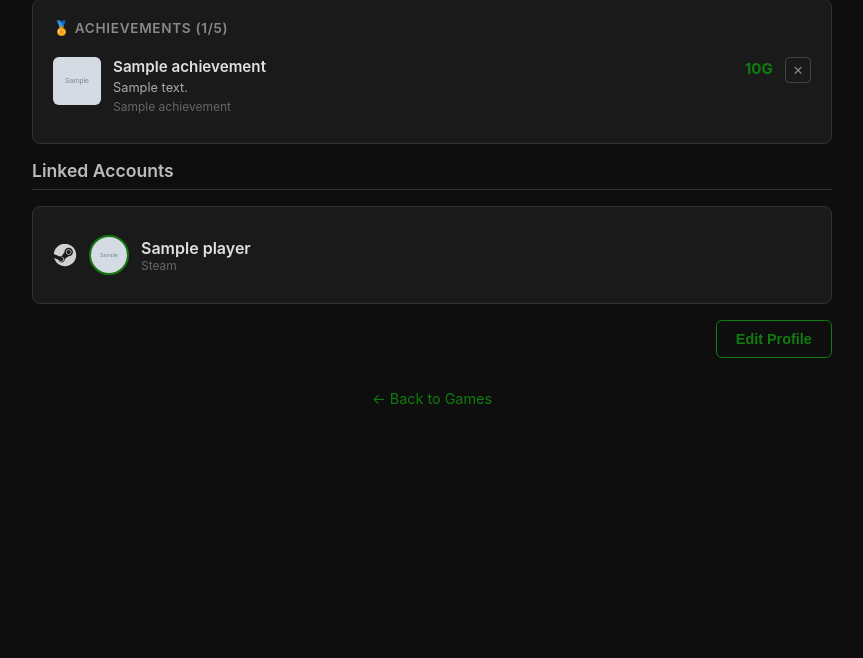
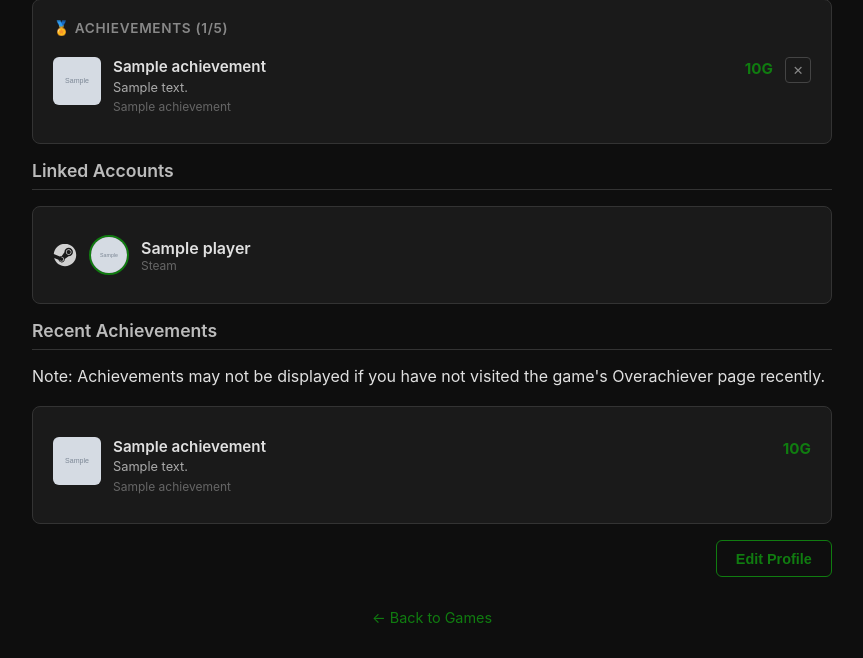
Before and after one commit to bmoneill/overachiever, a Flask app: page /profile/sample in a window 1280 px wide. Shown: the part 681-1339 px from the top of the page, without its empty margins (208-1071 px from the left). Before the commit the page ends 1085 px from the top, so only its background shows below. Run offline with Flask 3, Linux system fonts and the light colour scheme; a user stored in the database is signed in; tables that the repository leaves empty hold one stand-in row (values such as "Sample post"); grey boxes marked "Sample" are stand-in pictures; a database or web service that is not in the repository returns one stand-in record (values such as "Sample title"); data that the repository does not hold is empty.

Commit message:
Add Recent Achievements section to Profile

```diff
--- a/src/profile.py
+++ b/src/profile.py
@@ -6,6 +6,8 @@ from .auth import get_user_by_username
 from .models import db
 from .models.showcase_game import ShowcaseGame
 from .models.showcase_achievement import ShowcaseAchievement
+from .models.achievement import Achievement
+from .models.user_achievement import UserAchievement
 from .api.platform import PLATFORM_XBOX, PLATFORM_STEAM
 from .api.xbox import XboxProfileAPI
 from .api.steam import SteamProfileAPI
@@ -52,6 +54,15 @@ def profile(username):
         .all()
     )
 
+    recent_achievements = (
+        UserAchievement.query
+        .join(Achievement, UserAchievement.achievement_id == Achievement.id)
+        .filter(UserAchievement.user_id == target_user.id)
+        .order_by(UserAchievement.time_unlocked.desc())
+        .limit(5)
+        .all()
+    )
+
     showcase_achievements = (
         ShowcaseAchievement.query
         .filter_by(user_id=target_user.id)
@@ -70,6 +81,7 @@ def profile(username):
         showcase_games=showcase_games,
         showcase_achievements=showcase_achievements,
         achievement_count=achievement_count,
+        recent_achievements=recent_achievements,
         platform_slugs=PLATFORM_ID_TO_SLUG,
     )
 
--- a/src/templates/profile.html
+++ b/src/templates/profile.html
@@ -200,6 +200,11 @@
                 background: #3b1010;
                 border-color: #6b2020;
                 color: #f5a0a0;
+            }
+            .recent-achievement-time {
+                font-size: 0.75rem;
+                color: #6c6;
+                margin-top: 0.15rem;
             }
         </style>
     </head>
@@ -440,7 +445,56 @@
                         No linked accounts to display.
                     </div>
                 </div>
-                {% endif %} {% endif %} {% if is_own_profile %}
+                {% endif %} {% endif %} {% if recent_achievements %}
+                <h2 class="section-title">Recent Achievements</h2>
+                {% if is_own_profile %}
+                <p class="note">
+                    Note: Achievements may not be displayed if you have not
+                    visited the game's Overachiever page recently.
+                </p>
+                <br />
+                {% endif %}
+
+                <div class="card">
+                    {% for ua in recent_achievements %}
+                    <div class="showcase-achievement-row">
+                        {% if ua.achievement.image_url %}
+                        <img
+                            class="showcase-achievement-icon"
+                            src="{{ ua.achievement.image_url }}"
+                            alt=""
+                        />
+                        {% else %}
+                        <div class="showcase-achievement-icon"></div>
+                        {% endif %}
+                        <div class="showcase-achievement-info">
+                            <div class="showcase-achievement-name">
+                                {{ ua.achievement.achievement_name }}
+                            </div>
+                            {% if ua.achievement.description %}
+                            <div class="showcase-achievement-desc">
+                                {{ ua.achievement.description }}
+                            </div>
+                            {% endif %} {% if ua.achievement.game_name %}
+                            <div class="showcase-achievement-game">
+                                {{ ua.achievement.game_name }}
+                            </div>
+                            {% endif %} {% if ua.time_unlocked %}
+                            <div class="recent-achievement-time">
+                                Unlocked: {{ ua.time_unlocked[:10] }}
+                            </div>
+                            {% endif %}
+                        </div>
+                        {% if ua.achievement.gamerscore is not none and
+                        ua.achievement.gamerscore %}
+                        <div class="showcase-achievement-score">
+                            {{ ua.achievement.gamerscore }}G
+                        </div>
+                        {% endif %}
+                    </div>
+                    {% endfor %}
+                </div>
+                {% endif %} {% if is_own_profile %}
                 <div class="edit-actions">
                     <button class="btn btn-outline" id="edit-btn" type="button">
                         Edit Profile
```
